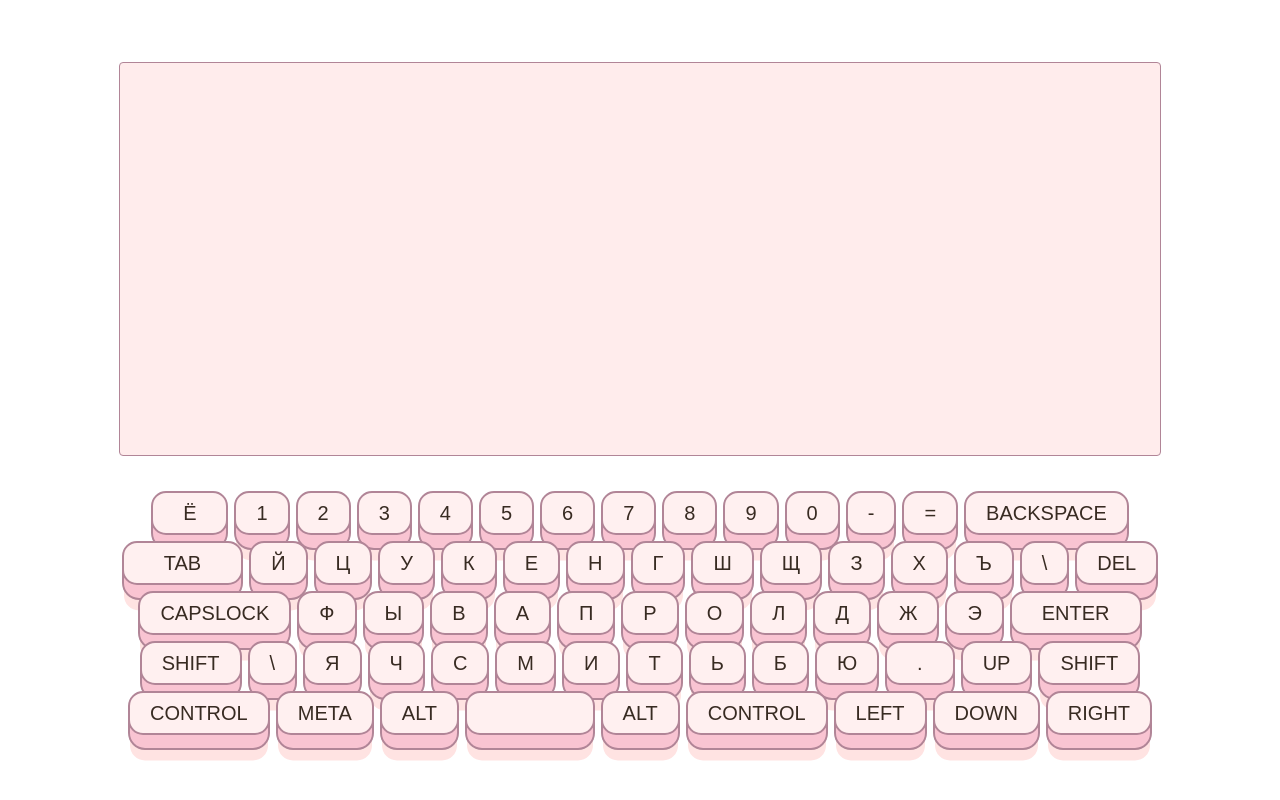
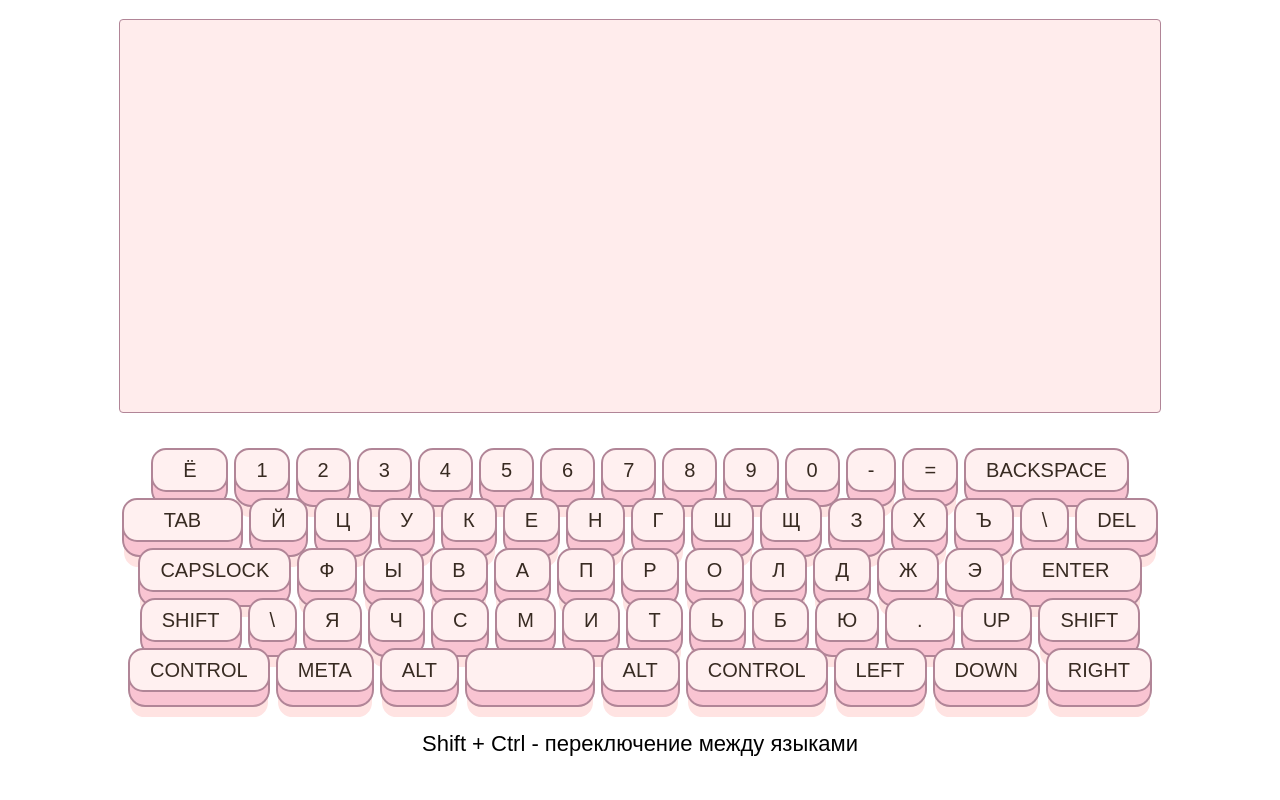
Before and after one commit to AnastasiaSergienko/virtual_keyboard, a plain HTML site: page index.html in a window 1280 px wide. Drawn offline with Linux system fonts and the light colour scheme.

Commit message:
feat: adding text

```diff
--- a/index.js
+++ b/index.js
@@ -38,8 +38,13 @@ function buttonsCreation() {
     div.innerHTML = keyboard[i].keyRu;
     div_border.appendChild(div);
   }
+  let note = document.createElement('p');
+  note.innerHTML = 'Shift + Ctrl - переключение между языками';
+  div_border.appendChild(note);
 }
 buttonsCreation();
+
+
 
 function buttonPress() {
   window.addEventListener("keydown", function(event) {
--- a/style.css
+++ b/style.css
@@ -97,3 +97,7 @@ transform: matrix3d(0, 0, -1em);
 .Backquote, .Enter, .Slash {
   padding: 0.5em 1.5em;
 }
+p {
+  padding-top: 10px;
+  font-size: 22px;
+}
```
